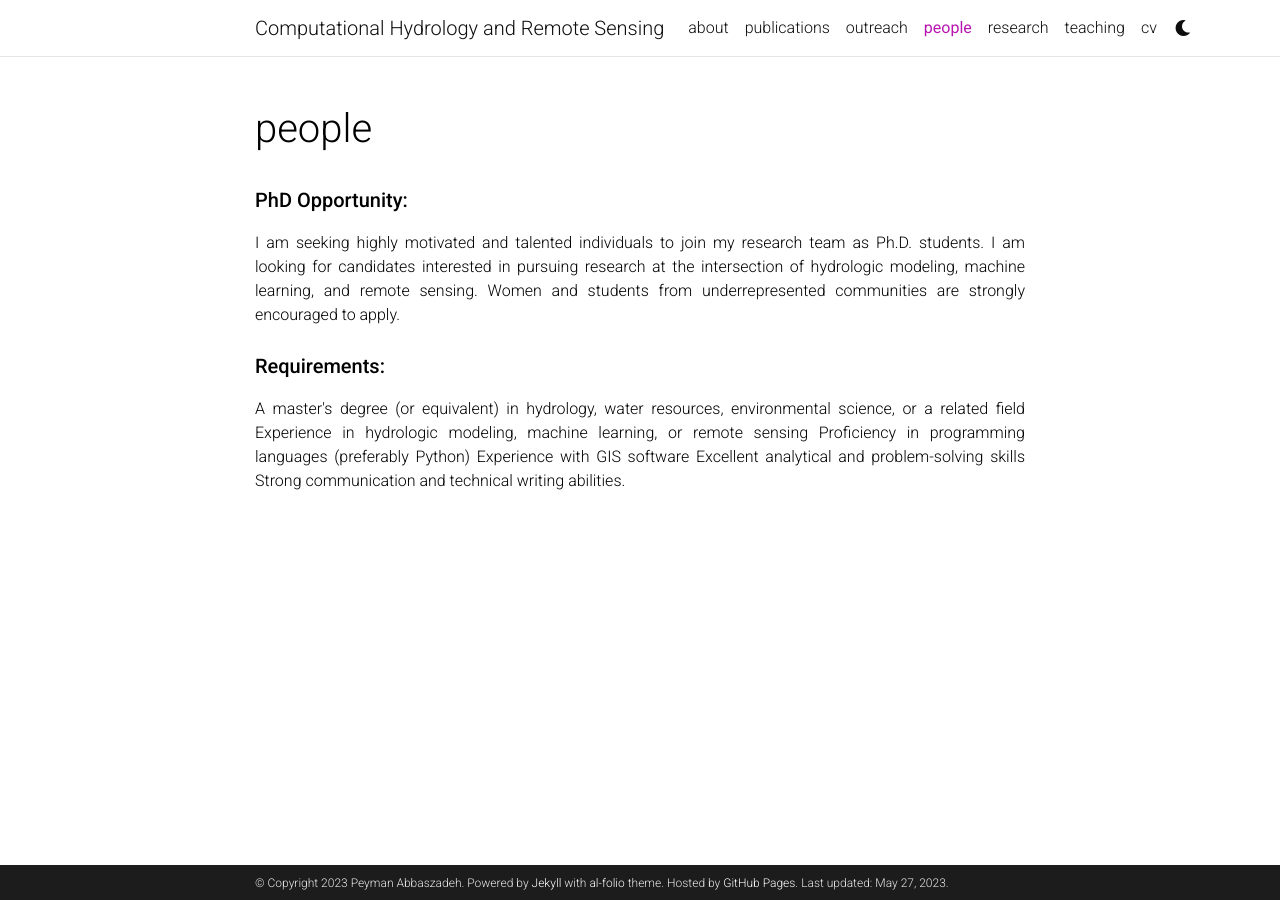
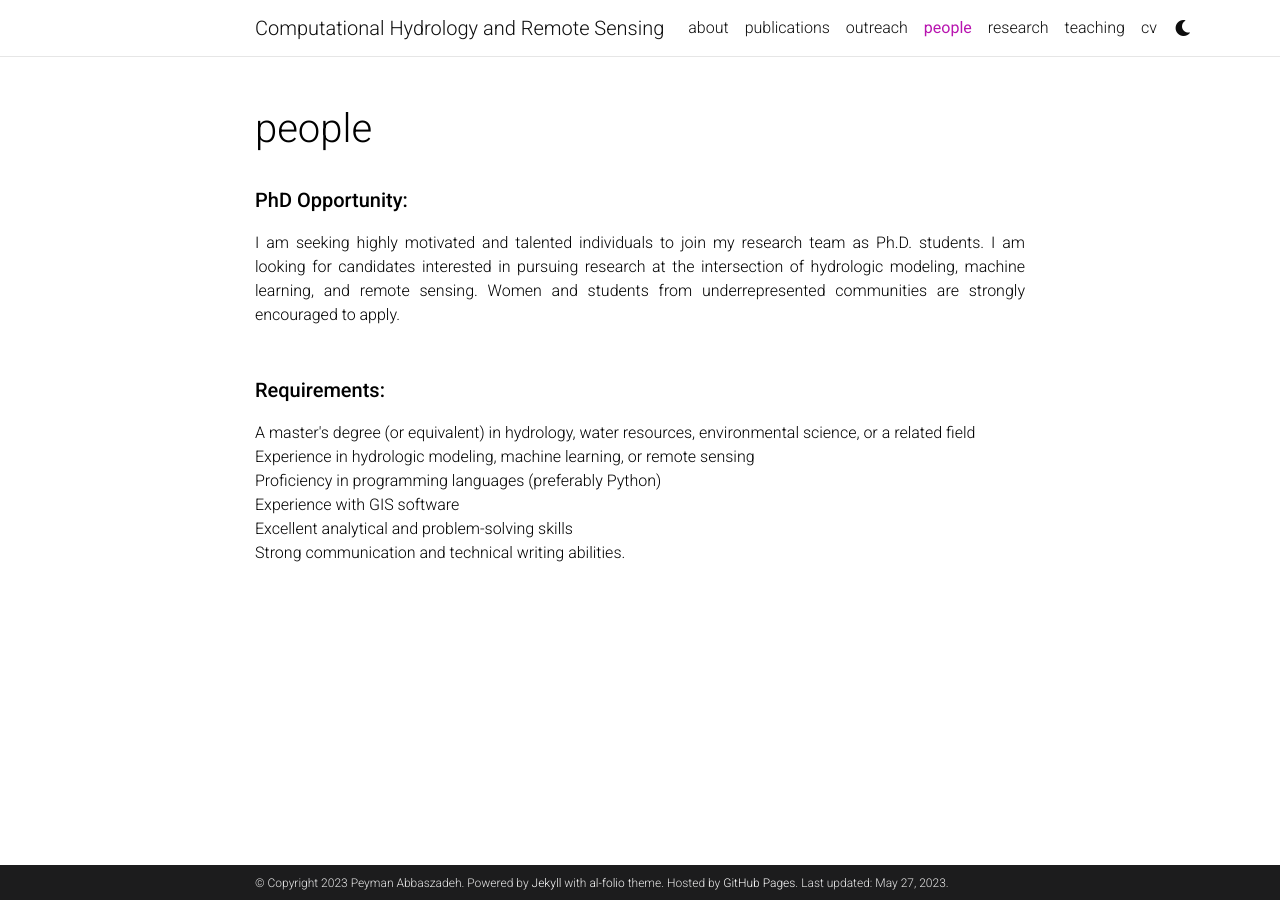
Before and after one commit to Pabbaszadeh/Pabbaszadeh.github.io, a Jekyll site: the page built from _pages/people.md, in a window 1280 px wide. Built offline with Jekyll 4.4.1, drawn with Linux system fonts in a browser that asks for light colours; comment, search, counter and statistics services are not loaded; a style sheet for code colours, icons or effects is not loaded.

Commit message:
Update people.md

```diff
--- a/_pages/people.md
+++ b/_pages/people.md
@@ -8,12 +8,12 @@ nav_order: 5
 ---
 
 <strong style="font-size: 20px;">PhD Opportunity:</strong><br>
-<p style="text-align: justify;">I am seeking highly motivated and talented individuals to join my research team as Ph.D. students. I am looking for candidates interested in pursuing research at the intersection of hydrologic modeling, machine learning, and remote sensing. Women and students from underrepresented communities are strongly encouraged to apply.<br><br>
+<p style="text-align: justify;">I am seeking highly motivated and talented individuals to join my research team as Ph.D. students. I am looking for candidates interested in pursuing research at the intersection of hydrologic modeling, machine learning, and remote sensing. Women and students from underrepresented communities are strongly encouraged to apply.<br><br><br>
 
 <strong style="font-size: 20px;">Requirements:</strong><br>
-<p style="text-align: justify;">A master's degree (or equivalent) in hydrology, water resources, environmental science, or a related field
-Experience in hydrologic modeling, machine learning, or remote sensing
-Proficiency in programming languages (preferably Python)
-Experience with GIS software
-Excellent analytical and problem-solving skills
-Strong communication and technical writing abilities.<br><br>
+<p style="text-align: justify;">A master's degree (or equivalent) in hydrology, water resources, environmental science, or a related field<br>
+Experience in hydrologic modeling, machine learning, or remote sensing<br>
+Proficiency in programming languages (preferably Python)<br>
+Experience with GIS software<br>
+Excellent analytical and problem-solving skills<br>
+Strong communication and technical writing abilities.<br><br><br>
```
